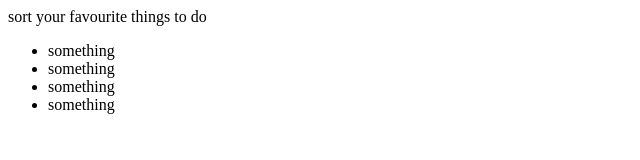
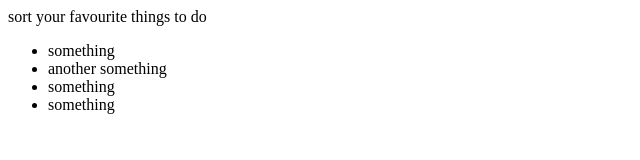
Before and after one commit to FarizBenchaoui/helloWorld, a plain HTML site: page index.html in a window 1280 px wide. Shown: the full height of the page, 0-640 px from the left. Drawn offline with nearby package versions, Linux system fonts and the light colour scheme.

Commit message:
another commit

```diff
--- a/index.html
+++ b/index.html
@@ -26,7 +26,7 @@
         <p>sort your favourite things to do</p>
        <ul id="sortable">
            <li>something</li>
-           <li>something</li>
+           <li>another something</li>
            <li>something</li>
            <li>something</li>
 
```
